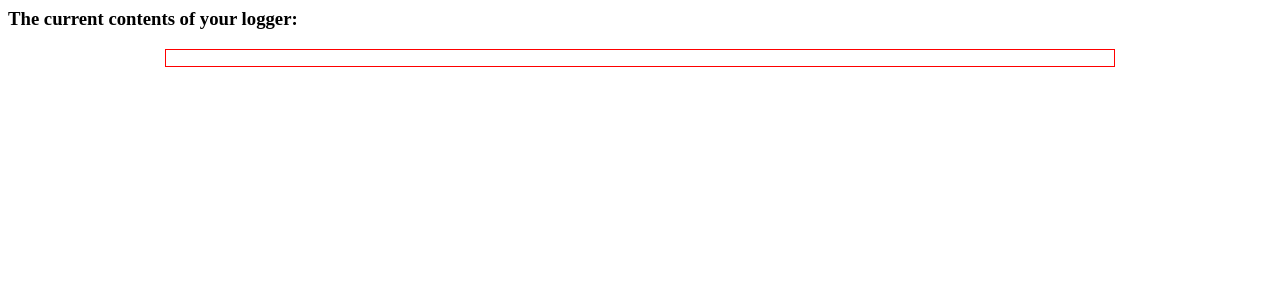
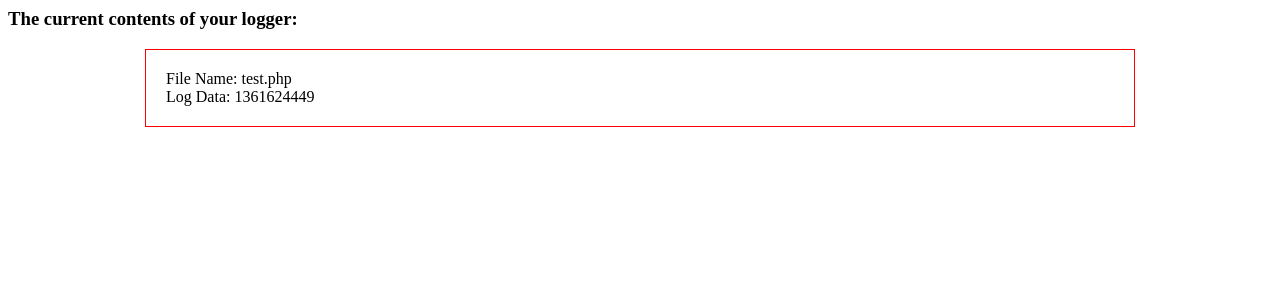
Before and after one commit to EJEHardenberg/livelog, a PHP site: page /LiveLog/LiveLogDisplay.php in a window 1280 px wide. Shown: the top 300 px of the page. Run offline with PHP 8.4, Linux system fonts and the light colour scheme; some libraries are stand-ins or nearby versions.

Commit message:
added OOP, and a bit of style to the output

```diff
--- a/LiveLogDisplay.php
+++ b/LiveLogDisplay.php
@@ -24,9 +24,12 @@ echo $logString;
 			},
 			success: function(data){
 			  var obj = $.parseJSON(data);
-			  $('.logOutput').append("<ul style='list-style-type:none'>");
+			  $('.logOutput').append("<ul >");
 			  for(var ii=1; ii<6; ii++){
-// 				$('.logOutput').append("<li class='logItem'>"+obj[ii]+"</li>");
+				$('.logOutput').html(
+				  "<li style='list-style-type:none' class='logItem'>File Name: "+obj.filename+"</li>"+
+				  "<li style='list-style-type:none' class='logItem'>Log Data: "+obj.logData+"</li>"
+				  );
 			  }
 			  $('.logOutput').append("</ul>");
 			}
@@ -37,7 +40,7 @@ echo $logString;
 </head>
 <body>
 <h3>The current contents of your logger:</h3>
-<div class="logOutput" style="border:solid 1px red; margin:auto; width:75%;">
+<div class="logOutput" style="border:solid 1px red; padding:20px; margin:auto; width:75%;">
 </div>
 
 <!-- <div id="blinker" style="border:solid 4px green"></div> -->
--- a/log.txt
+++ b/log.txt
@@ -1 +1 @@
-{"1":"h","2":"e","3":"l","4":"l","5":"o"}
+{"filename":"test.php","logData":1361624449}
```
Also changed, not shown: LiveLogPost.php (+19 -9 lines).
